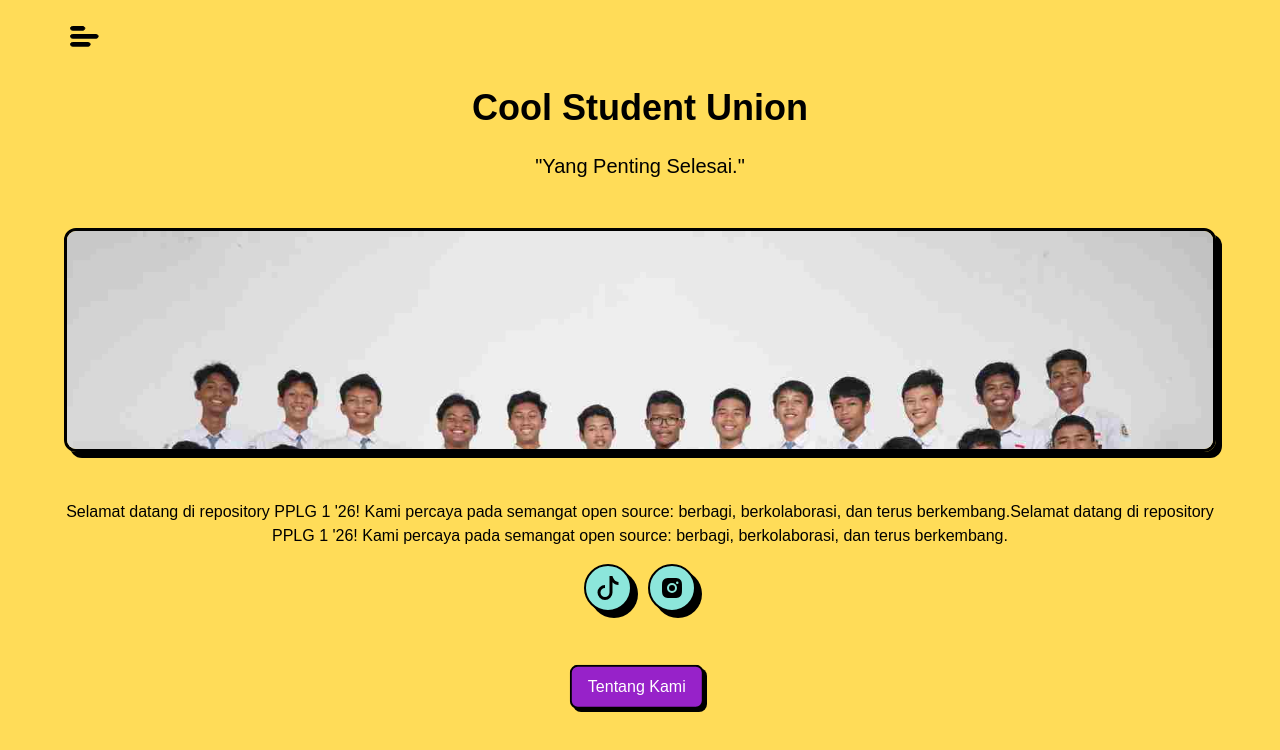
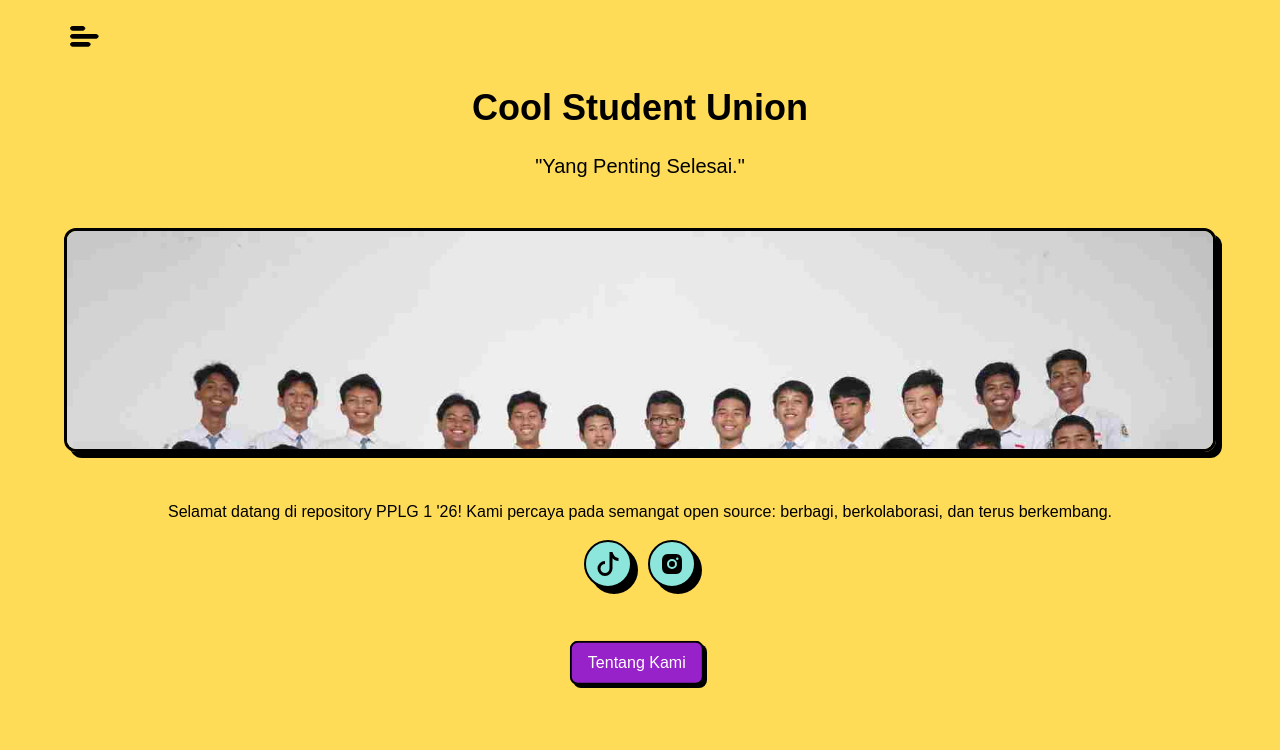
Before and after one commit to rifqi011/costudon-website, a React (Vite) app: page / in a window 1280 px wide. Shown: the top 750 px of the page. Built offline with nearby package versions, Linux system fonts and the light colour scheme; a web font is replaced by a local one.

Commit message:
fix: Remove duplicate welcome message in Home section for clarity

```diff
--- a/src/sections/Home.jsx
+++ b/src/sections/Home.jsx
@@ -14,7 +14,7 @@ export default function Home() {
 			</div>
 
 			<div className="flex flex-col gap-4 items-center">
-				<p className="text-base">Selamat datang di repository PPLG 1 '26! Kami percaya pada semangat open source: berbagi, berkolaborasi, dan terus berkembang.Selamat datang di repository PPLG 1 '26! Kami percaya pada semangat open source: berbagi, berkolaborasi, dan terus berkembang.</p>
+				<p className="text-base">Selamat datang di repository PPLG 1 '26! Kami percaya pada semangat open source: berbagi, berkolaborasi, dan terus berkembang.</p>
 
 				<div className="flex gap-4 justify-center">
 					<SocialIcon href="https://tiktok.com/@costudon">
```
